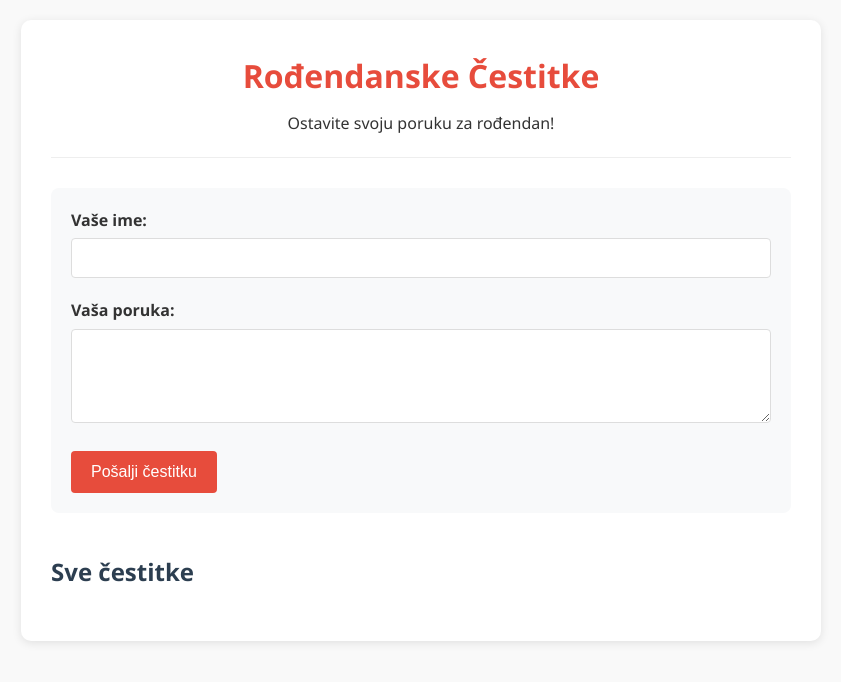
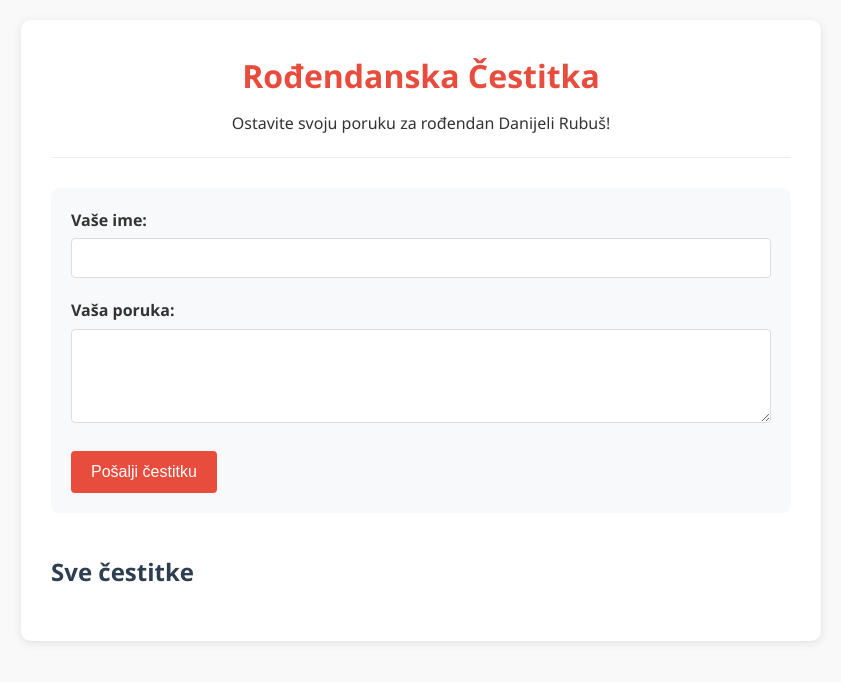
Before and after one commit to Sailorns/Dada, a website: page index.html in a window 1280 px wide. Shown: the whole page, without its empty margins (219-1060 px from the left). Drawn offline with Linux system fonts and the light colour scheme; no server answers.

Commit message:
Update index.html

```diff
--- a/index.html
+++ b/index.html
@@ -9,8 +9,8 @@
 <body>
     <div class="container">
         <header>
-            <h1>Rođendanske Čestitke</h1>
-            <p>Ostavite svoju poruku za rođendan!</p>
+            <h1>Rođendanska Čestitka</h1>
+            <p>Ostavite svoju poruku za rođendan Danijeli Rubuš!</p>
         </header>
 
         <div class="form-section">
```
